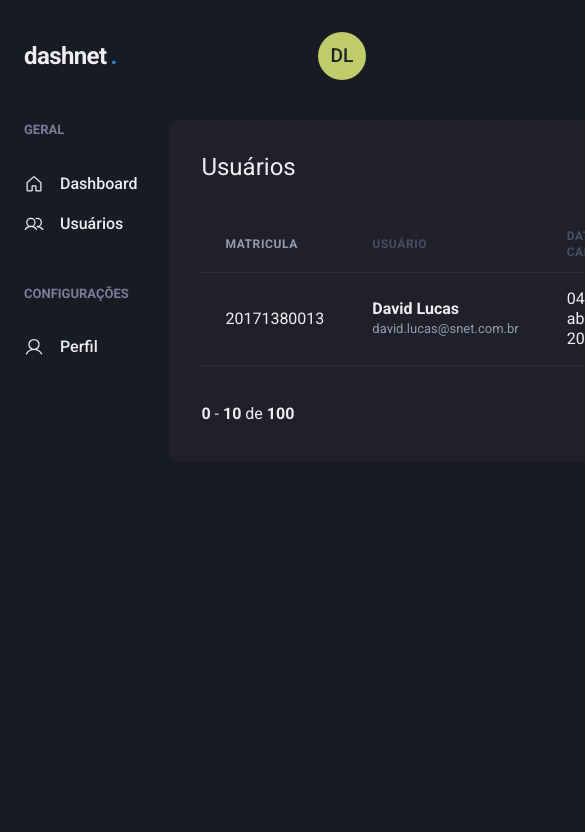
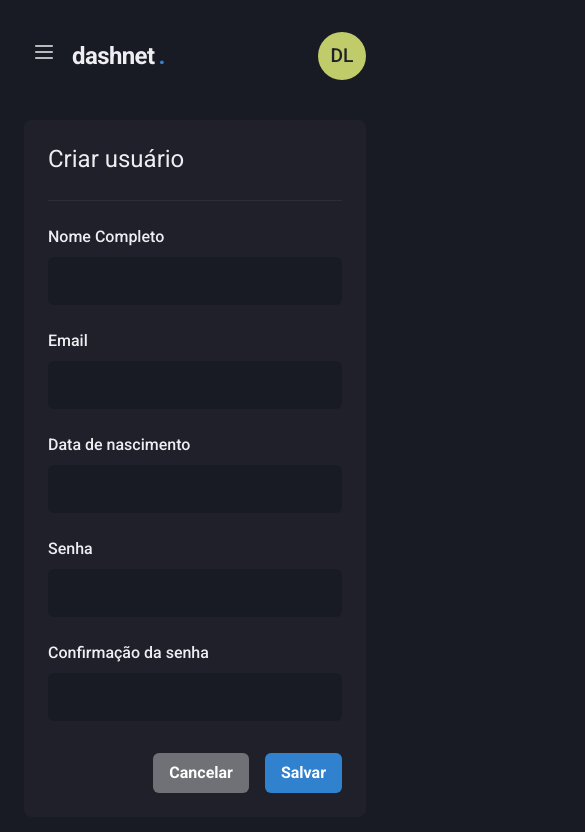
Before and after one commit to thereallucas98/fullstack-crud, a React (Vite) app in the folder web/: page / in a window 390 px wide. Shown: the top 832 px of the page, 585 px wide, since content can reach past the window. Built offline with nearby package versions, Linux system fonts and the light colour scheme.

Commit message:
[frontend]: responsive sidebar, pagination and user list

```diff
--- a/web/src/App.tsx
+++ b/web/src/App.tsx
@@ -5,7 +5,7 @@ import { UserList } from "./pages/private/UserList";
 function App() {
 
   return (
-    <UserList />
+    <CreateUser />
   )
 }
 
--- a/web/src/components/Header/index.tsx
+++ b/web/src/components/Header/index.tsx
@@ -1,10 +1,15 @@
-import { Flex, useBreakpointValue } from "@chakra-ui/react";
+import { Flex, Icon, IconButton, useBreakpointValue } from "@chakra-ui/react";
+import { List } from "phosphor-react";
+
+import { useSidebarDrawer } from "../../contexts/SidebarDrawerContext";
 
 import { Logo } from "./Logo";
 import { Profile } from "./Profile";
 import { SearchBox } from "./SearchBox";
 
 export function Header() {
+  const { onOpen } = useSidebarDrawer();
+
   const isWideVersion = useBreakpointValue({
     base: false,
     lg: true,
@@ -21,6 +26,16 @@ export function Header() {
       px="6"
       alignItems="center"
     >
+      {!isWideVersion && (
+        <IconButton
+          aria-label="Open Navigation"
+          icon={<Icon as={List} />}
+          fontSize="24"
+          variant="unstyled"
+          onClick={onOpen}
+          mr="2"
+        />
+      )}
       <Logo />
 
       {isWideVersion ? <SearchBox /> : null}
--- a/web/src/components/Pagination/index.tsx
+++ b/web/src/components/Pagination/index.tsx
@@ -4,7 +4,7 @@ import { PaginationItem } from "./PaginationItem";
 export function Pagination() {
   return (
     <Stack
-      direction="row"
+      direction={["column", "row"]}
       mt="8"
       justify="space-between"
       align="center"
--- /dev/null
+++ b/web/src/components/Sidebar/SidebarNav.tsx
@@ -0,0 +1,20 @@
+import { Stack } from "@chakra-ui/react";
+import { House, User, Users } from "phosphor-react";
+
+import { NavLink } from "./NavLink";
+import { NavSection } from "./NavSection";
+
+export function SidebarNav() {
+  return (
+    <Stack spacing="12" align="flex-start">
+      <NavSection title="geral">
+        <NavLink icon={House}>Dashboard</NavLink>
+        <NavLink icon={Users}>Usuários</NavLink>
+      </NavSection>
+
+      <NavSection title="Configurações">
+        <NavLink icon={User}>Perfil</NavLink>
+      </NavSection>
+    </Stack>
+  );
+}
--- a/web/src/components/Sidebar/index.tsx
+++ b/web/src/components/Sidebar/index.tsx
@@ -1,21 +1,44 @@
-import { Box, Stack, Text, Link, Icon } from "@chakra-ui/react";
-import { House, User, Users } from "phosphor-react";
-import { NavLink } from "./NavLink";
-import { NavSection } from "./NavSection";
+import {
+  Box,
+  Drawer,
+  DrawerBody,
+  DrawerCloseButton,
+  DrawerContent,
+  DrawerHeader,
+  DrawerOverlay,
+  useBreakpointValue,
+} from "@chakra-ui/react";
+import { useSidebarDrawer } from "../../contexts/SidebarDrawerContext";
+
+import { SidebarNav } from "./SidebarNav";
 
 export function Sidebar() {
+  const { isOpen, onClose } = useSidebarDrawer();
+
+  const isDrawerSidebar = useBreakpointValue({
+    base: true,
+    lg: false,
+  });
+
+  if (isDrawerSidebar) {
+    return (
+      <Drawer isOpen={isOpen} placement="left" onClose={onClose}>
+        <DrawerOverlay>
+          <DrawerContent bg="gray.800" p="4">
+            <DrawerCloseButton mt="6" />
+            <DrawerHeader>Navegação</DrawerHeader>
+            <DrawerBody>
+              <SidebarNav />
+            </DrawerBody>
+          </DrawerContent>
+        </DrawerOverlay>
+      </Drawer>
+    );
+  }
+
   return (
     <Box as="aside" w="64" mr="8">
-      <Stack spacing="12" align="flex-start">
-        <NavSection title="geral">
-          <NavLink icon={House}>Dashboard</NavLink>
-          <NavLink icon={Users}>Usuários</NavLink>
-        </NavSection>
-
-        <NavSection title="Configurações">
-          <NavLink icon={User}>Perfil</NavLink>
-        </NavSection>
-      </Stack>
+      <SidebarNav />
     </Box>
   );
 }
--- /dev/null
+++ b/web/src/contexts/SidebarDrawerContext.tsx
@@ -0,0 +1,22 @@
+import { createContext, ReactNode, useContext } from 'react';
+import { useDisclosure, UseDisclosureReturn } from '@chakra-ui/react';
+
+interface SidebarDrawerProdiverProps {
+  children: ReactNode;
+}
+
+type SidebarDrawerContextData = UseDisclosureReturn;
+
+const SidebarDrawerContext = createContext({} as SidebarDrawerContextData);
+
+export function SidebarDrawerProvider({ children }: SidebarDrawerProdiverProps) {
+  const disclosure = useDisclosure()
+
+  return (
+    <SidebarDrawerContext.Provider value={disclosure}>
+      {children}
+    </SidebarDrawerContext.Provider>
+  )
+}
+
+export const useSidebarDrawer = () => useContext(SidebarDrawerContext);
--- a/web/src/main.tsx
+++ b/web/src/main.tsx
@@ -5,11 +5,14 @@ import { ChakraProvider } from "@chakra-ui/react";
 import { theme } from "./styles/theme";
 
 import App from "./App";
+import { SidebarDrawerProvider } from "./contexts/SidebarDrawerContext";
 
 ReactDOM.createRoot(document.getElementById("root") as HTMLElement).render(
   <React.StrictMode>
     <ChakraProvider theme={theme}>
-      <App />
+      <SidebarDrawerProvider>
+        <App />
+      </SidebarDrawerProvider>
     </ChakraProvider>
   </React.StrictMode>
 );
--- a/web/src/pages/private/CreateUser.tsx
+++ b/web/src/pages/private/CreateUser.tsx
@@ -21,24 +21,24 @@ export function CreateUser() {
       <Flex w="100%" my="6" maxWidth={1480} mx="auto" px="6">
         <Sidebar />
 
-        <Box flex="1" borderRadius={8} bg="gray.800" p="8">
+        <Box flex="1" borderRadius={8} bg="gray.800" p={["6", "8"]}>
           <Heading size="lg" fontWeight="normal">
             Criar usuário
           </Heading>
 
           <Divider my="6" borderColor="gray.700" />
 
-          <VStack spacing="8">
-            <SimpleGrid minChildWidth="240px" spacing="8" w="100%">
+          <VStack spacing={["6", "8"]}>
+            <SimpleGrid minChildWidth="240px" spacing={["6", "8"]} w="100%">
               <Input type="text" name="name" label="Nome Completo" />
             </SimpleGrid>
 
-            <SimpleGrid minChildWidth="240px" spacing="8" w="100%">
+            <SimpleGrid minChildWidth="240px" spacing={["6", "8"]} w="100%">
               <Input type="email" name="email" label="Email" />
               <Input type="text" name="birthday" label="Data de nascimento" />
             </SimpleGrid>
 
-            <SimpleGrid minChildWidth="240px" spacing="8" w="100%">
+            <SimpleGrid minChildWidth="240px" spacing={["6", "8"]} w="100%">
               <Input type="password" name="password" label="Senha" />
               <Input
                 type="passowrd"
--- a/web/src/pages/private/Dashboard.tsx
+++ b/web/src/pages/private/Dashboard.tsx
@@ -87,14 +87,14 @@ export function Dashboard() {
           minChildWidth="320px"
           alignItems="flex-start"
         >
-          <Box p="8" bg="gray.800" borderRadius={8} pb="4">
+          <Box p={["6", "8"]} bg="gray.800" borderRadius={8} pb="4">
             <Text fontSize="lg" mb="4">
               Usuários Cadastrados
             </Text>
             <Chart type="area" height={160} options={options} series={series} />
           </Box>
 
-          <Box p="8" bg="gray.800" borderRadius={8}>
+          <Box p={["6", "8"]} bg="gray.800" borderRadius={8}>
             <Text fontSize="lg" mb="4">
               Usuários Deletados
               <Chart
--- a/web/src/pages/private/UserList.tsx
+++ b/web/src/pages/private/UserList.tsx
@@ -12,6 +12,7 @@ import {
   Th,
   Thead,
   Tr,
+  useBreakpointValue,
 } from "@chakra-ui/react";
 import { PencilSimpleLine, Plus } from "phosphor-react";
 import { Header } from "../../components/Header";
@@ -19,6 +20,11 @@ import { Pagination } from "../../components/Pagination";
 import { Sidebar } from "../../components/Sidebar";
 
 export function UserList() {
+  const isWideVersion = useBreakpointValue({
+    base: false,
+    lg: true,
+  });
+
   return (
     <Box>
       <Header />
@@ -46,17 +52,17 @@ export function UserList() {
           <Table colorScheme="whiteAlpha">
             <Thead>
               <Tr>
-                <Th px="6" color="gray.300" width="8">
+                <Th px={["4", "4", "6"]} color="gray.300" width="8">
                   Matricula
                 </Th>
                 <Th>Usuário</Th>
-                <Th>Data de cadastro</Th>
-                <Th width="8"></Th>
+                {isWideVersion ? <Th>Data de cadastro</Th> : null}
+                {isWideVersion ? <Th width="8"></Th> : null}
               </Tr>
             </Thead>
             <Tbody>
               <Tr>
-                <Td px="6">20171380013</Td>
+                <Td px={["4", "4", "6"]}>20171380013</Td>
                 <Td>
                   <Box>
                     <Text fontWeight="bold">David Lucas</Text>
@@ -65,7 +71,8 @@ export function UserList() {
                     </Text>
                   </Box>
                 </Td>
-                <Td>04 de abril de 2021</Td>
+                {isWideVersion ? <Td>04 de abril de 2021</Td> : null}
+                {isWideVersion ? (
                   <Td>
                     <Button
                       as="a"
@@ -77,6 +84,7 @@ export function UserList() {
                       Editar
                     </Button>
                   </Td>
+                ) : null}
               </Tr>
             </Tbody>
           </Table>
```
Lines whose indentation alone changed are shown as unchanged.
